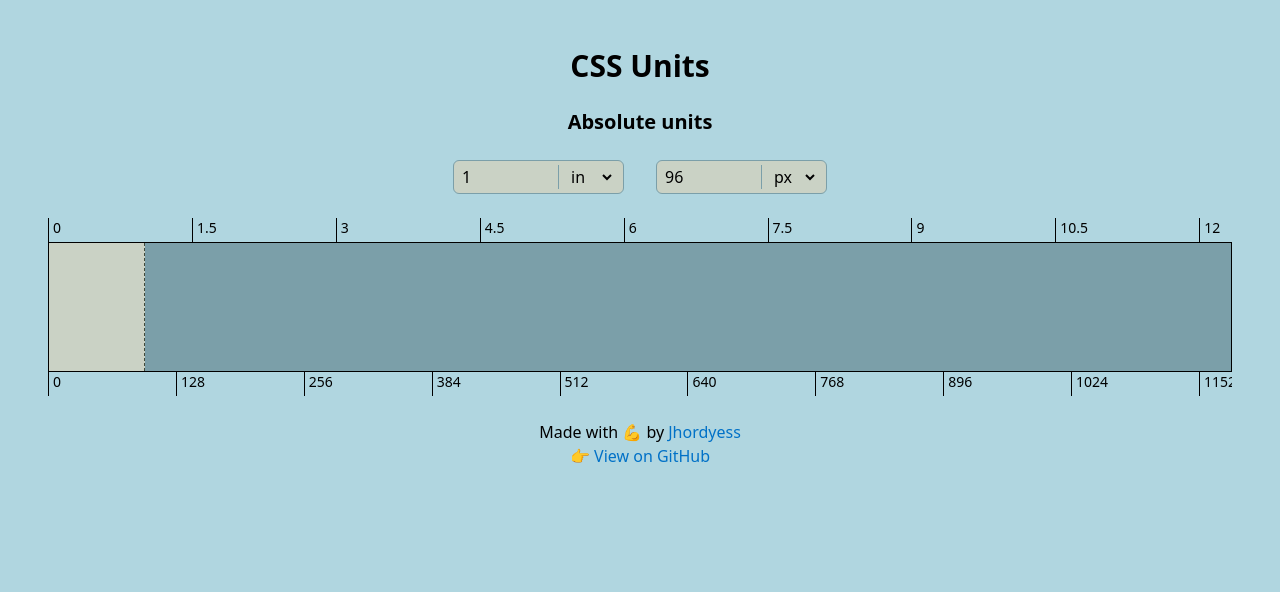
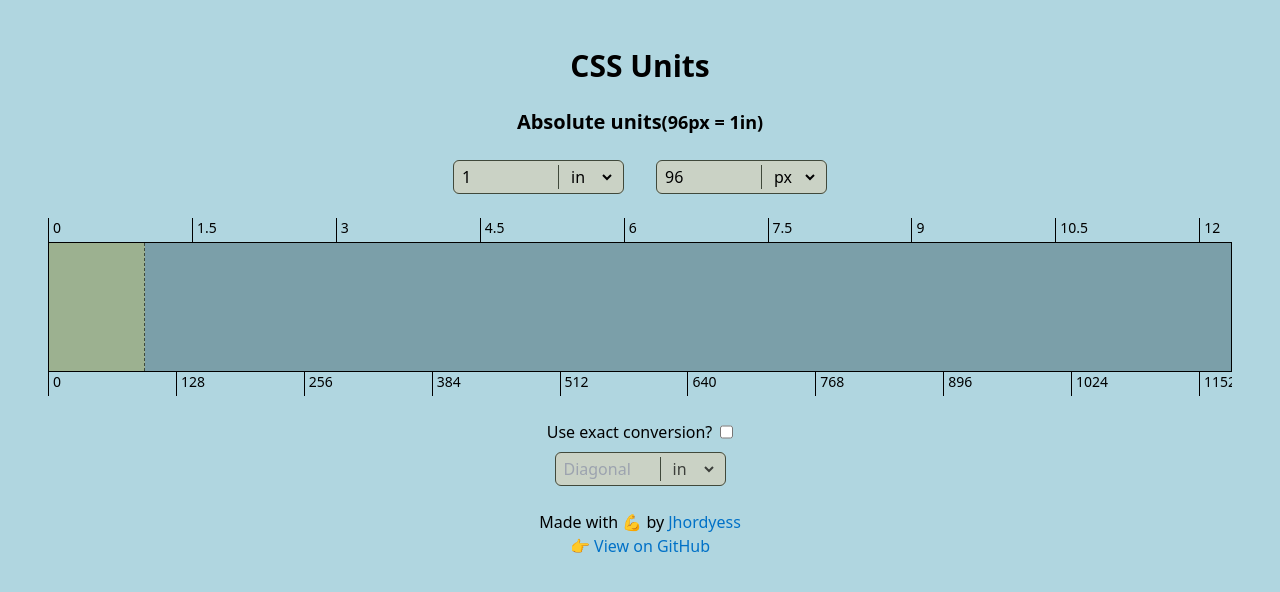
Before and after one commit to jhordyess/css-units, a React (Vite) app: page / in a window 1280 px wide. Shown: the top 592 px of the page. Built offline with nearby package versions, Linux system fonts and the light colour scheme.

Commit message:
Added exact conversion feature🧙

```diff
--- a/src/Components/InputBox.tsx
+++ b/src/Components/InputBox.tsx
@@ -16,9 +16,9 @@ export default function InputBox({
   className?: string
 }) {
   return (
-    <div
+    <fieldset
       className={
-        'flex items-center rounded-md border border-classy-accent bg-classy-base px-2 text-sm sm:text-base' +
+        'flex items-center rounded-md border border-classy-primary bg-classy-base px-2 text-sm sm:text-base' +
         className
       }
     >
@@ -34,7 +34,7 @@ export default function InputBox({
           e.target.select()
         }}
       />
-      <div className="h-6 border-l border-classy-accent "></div>
+      <div className="h-6 border-l border-classy-primary " />
       <select value={unit} onChange={handleUnit} className="h-6 w-14 bg-transparent pl-2">
         {LengthUnitArr.map(({ name, value, label }) => (
           <option value={value} title={name} key={value}>
@@ -42,6 +42,6 @@ export default function InputBox({
           </option>
         ))}
       </select>
-    </div>
+    </fieldset>
   )
 }
--- a/src/Home.tsx
+++ b/src/Home.tsx
@@ -4,12 +4,17 @@ import RangeInput from './Components/Rule'
 import InputBox from './Components/InputBox'
 
 export default function Home() {
-  const { leftField, rightField, maxWidth, boxDiv } = useConverterHook()
+  const { leftField, rightField, maxWidth, boxDiv, customPPI } = useConverterHook()
 
   return (
     <main className="min-h-screen w-full bg-classy-background p-6 sm:p-12">
       <h1 className="pb-6 text-center text-3xl font-bold">CSS Units</h1>
-      <h2 className="pb-6 text-center text-xl font-bold">Absolute units</h2>
+      <h2 className="pb-6 text-center text-xl font-bold">
+        Absolute units
+        <span className={`text-lg ${customPPI.ppi !== '96' ? 'animate-pulse' : ''}`}>
+          ({customPPI.ppi}px = 1in)
+        </span>
+      </h2>
       <section className="mx-auto mb-6 flex max-w-lg flex-wrap justify-center gap-8">
         <InputBox
           handleUnit={leftField.handleUnitChange}
@@ -36,10 +41,10 @@ export default function Home() {
         />
         <div className="border border-black bg-classy-accent">
           <div
-            className={`h-32 w-24 border-r border-dashed border-classy-primary bg-classy-base ${
+            className={`h-32 w-24 border-r border-dashed border-classy-primary bg-classy-secondary ${
               boxDiv.isMax ? 'animate-pulse' : ''
             }`}
-            style={{ width: `${leftField.value}${fixUnit(leftField.unit)}` || 0 }}
+            style={{ width: boxDiv.width || 0 }}
           />
         </div>
         <RangeInput
@@ -49,6 +54,43 @@ export default function Home() {
           step={rangeValues[rightField.unit].rangeMinStep}
           factor={rangeValues[rightField.unit].factor}
         />
+      </section>
+      <section className="mx-auto mt-6 flex max-w-lg flex-col items-center gap-2">
+        <fieldset className="flex gap-2">
+          <label htmlFor="customPPICheckbox">Use exact conversion?</label>
+          <input
+            id="customPPICheckbox"
+            type="checkbox"
+            checked={customPPI.isEnable}
+            onChange={customPPI.handleEnableChange}
+          />
+        </fieldset>
+        <fieldset className="flex items-center rounded-md border border-classy-primary bg-classy-base px-2 text-sm sm:text-base">
+          <input
+            type="number"
+            step="0.01"
+            className="w-20 bg-transparent py-1 pr-2 outline-none sm:w-24"
+            disabled={!customPPI.isEnable}
+            value={customPPI.screenDiagonal}
+            onChange={customPPI.handleDiagonalChange}
+            placeholder="Diagonal"
+            required
+            onFocus={e => {
+              e.target.select()
+            }}
+          />
+          <div className="h-6 border-l border-classy-primary " />
+          <select
+            className="h-6 w-14 bg-transparent pl-2"
+            disabled={!customPPI.isEnable}
+            value={customPPI.screenDiagonalUnit}
+            onChange={customPPI.handleDiagonalUnitChange}
+            required
+          >
+            <option value="in">in</option>
+            <option value="cm">cm</option>
+          </select>
+        </fieldset>
       </section>
       <footer className="w-full pt-6 text-center">
         Made with 💪 by&nbsp;
--- a/src/hooks.ts
+++ b/src/hooks.ts
@@ -1,5 +1,5 @@
-import { useState } from 'react'
-import { convert } from './math'
+import { ChangeEvent, FormEvent, useState } from 'react'
+import { convert, defaultPPI, updatePPI } from './math'
 import { LengthUnit, Field } from './utils'
 
 type ConverterState = {
@@ -42,6 +42,76 @@ export const useConverterHook = (
     typeof window !== 'undefined' ? window.innerWidth : 0
   )
 
+  const [customPPI, setCustomPPI] = useState<{
+    isEnable: boolean
+    ppi: string
+    screenDiagonal: string
+    screenDiagonalUnit: LengthUnit.Inch | LengthUnit.Centimeter
+  }>({
+    isEnable: false,
+    ppi: '96',
+    screenDiagonal: '',
+    screenDiagonalUnit: LengthUnit.Inch
+  })
+
+  const handleCustomPPI = (e: ChangeEvent<HTMLInputElement>) => {
+    const screenDiagonal = e.target.value
+    let ppi = customPPI.ppi
+    if (screenDiagonal && typeof window !== 'undefined') {
+      ppi = updatePPI(
+        window.screen.width,
+        window.screen.height,
+        screenDiagonal,
+        customPPI.screenDiagonalUnit
+      )
+      handleValueChange(fields.leftField.value, Field.Left)
+    }
+    setCustomPPI({
+      ...customPPI,
+      ppi,
+      screenDiagonal
+    })
+  }
+
+  const handleCustomPPIUnit = (e: ChangeEvent<HTMLSelectElement>) => {
+    const screenDiagonalUnit = e.target.value as LengthUnit.Inch | LengthUnit.Centimeter
+    let ppi = customPPI.ppi
+    if (typeof window !== 'undefined') {
+      ppi = updatePPI(
+        window.screen.width,
+        window.screen.height,
+        customPPI.screenDiagonal,
+        screenDiagonalUnit
+      )
+      handleValueChange(fields.leftField.value, Field.Left)
+    }
+    setCustomPPI({
+      ...customPPI,
+      ppi,
+      screenDiagonalUnit
+    })
+  }
+
+  const handleCustomPPIEnable = (e: ChangeEvent<HTMLInputElement>) => {
+    const { checked: isEnable } = e.target
+    let updateCustomPPI: any = {}
+    if (!isEnable) {
+      if (customPPI.screenDiagonalUnit !== LengthUnit.Inch)
+        updateCustomPPI['screenDiagonalUnit'] = LengthUnit.Inch
+      if (customPPI.screenDiagonal !== '') updateCustomPPI['screenDiagonal'] = ''
+      if (customPPI.ppi !== '96') {
+        defaultPPI()
+        handleValueChange(fields.leftField.value, Field.Left)
+        updateCustomPPI['ppi'] = '96'
+      }
+    }
+    setCustomPPI({
+      ...customPPI,
+      ...updateCustomPPI,
+      isEnable
+    })
+  }
+
   if (typeof window !== 'undefined') {
     window.addEventListener('resize', () => {
       setViewportWidth(window.innerWidth)
@@ -60,8 +130,8 @@ export const useConverterHook = (
       : viewportWidth - boxPadding.maxPadding * 2
 
   // Handles value changes in the input fields
-  const handleValueChange = (e: React.ChangeEvent<HTMLInputElement>, field: Field) => {
-    const { value: inputValue } = e.target
+  const handleValueChange = (e: ChangeEvent<HTMLInputElement> | string, field: Field) => {
+    const inputValue = typeof e === 'string' ? e : e.target.value
 
     const isLeft = field === Field.Left // True is left, False is right
 
@@ -97,7 +167,7 @@ export const useConverterHook = (
   }
 
   // Handles unit changes in the dropdown select
-  const handleUnitChange = (e: React.ChangeEvent<HTMLSelectElement>, field: Field) => {
+  const handleUnitChange = (e: ChangeEvent<HTMLSelectElement>, field: Field) => {
     const selectedUnit = e.target.value as LengthUnit
 
     const { leftField, rightField } = fields
@@ -133,25 +203,31 @@ export const useConverterHook = (
   return {
     leftField: {
       value: fields.leftField.value,
-      handleValueChange: (e: React.ChangeEvent<HTMLInputElement>) => {
+      handleValueChange: (e: ChangeEvent<HTMLInputElement>) => {
         handleValueChange(e, Field.Left)
       },
       unit: fields.leftField.unit,
-      handleUnitChange: (e: React.ChangeEvent<HTMLSelectElement>) => {
+      handleUnitChange: (e: ChangeEvent<HTMLSelectElement>) => {
         handleUnitChange(e, Field.Left)
       }
     },
     rightField: {
       value: fields.rightField.value,
-      handleValueChange: (e: React.ChangeEvent<HTMLInputElement>) => {
+      handleValueChange: (e: ChangeEvent<HTMLInputElement>) => {
         handleValueChange(e, Field.Right)
       },
       unit: fields.rightField.unit,
-      handleUnitChange: (e: React.ChangeEvent<HTMLSelectElement>) => {
+      handleUnitChange: (e: ChangeEvent<HTMLSelectElement>) => {
         handleUnitChange(e, Field.Right)
       }
     },
     boxDiv: fields.boxDiv,
-    maxWidth
+    maxWidth,
+    customPPI: {
+      ...customPPI,
+      handleDiagonalChange: handleCustomPPI,
+      handleDiagonalUnitChange: handleCustomPPIUnit,
+      handleEnableChange: handleCustomPPIEnable
+    }
   }
 }
--- a/src/math.ts
+++ b/src/math.ts
@@ -1,22 +1,52 @@
-import { create, all } from 'mathjs'
+import { create, all, Fraction } from 'mathjs'
 import { LengthUnit } from './utils'
 
 //TODO improve bundle
 const math = create(all)
-math.createUnit('q', math.unit(math.fraction(1, 40), 'cm'))
-math.createUnit('pc', math.unit(math.fraction(1, 6), 'in'))
-math.createUnit('point', math.unit(math.fraction(1, 72), 'in'))
-math.createUnit('px', math.unit(math.fraction(1, 96), 'in'))
+math.createUnit({
+  q: math.unit(math.fraction(1, 40), 'cm'),
+  px: math.unit(math.fraction(1, 96), 'in'),
+  pc: math.unit(math.fraction(1, 6), 'in'),
+  point: math.unit(math.fraction(1, 72), 'in')
+})
 math.config({
   number: 'Fraction'
 })
 
-export const convert = (value: string, unit: LengthUnit, newUnit: LengthUnit) => {
+export const convert = (value: string, unit: LengthUnit, newUnit: LengthUnit): string => {
   return Number(value) > 0
-    ? String(
-        math.number(
-          math.round(math.evaluate(`${value} ${unit} to ${newUnit}`).toNumeric(newUnit), 2)
-        )
-      )
+    ? math
+        .number(math.round(math.evaluate(`${value} ${unit} to ${newUnit}`).toNumeric(newUnit), 2))
+        .toString()
     : '0'
 }
+
+export const defaultPPI = () => {
+  math.createUnit('px', math.unit(math.fraction(1, 96), 'in'), { override: true })
+}
+
+export const updatePPI = (
+  width: number,
+  height: number,
+  diagonal: string,
+  diagonalUnit: LengthUnit.Inch | LengthUnit.Centimeter
+): string => {
+  let ppiStr: string = '96'
+  try {
+    if (!diagonal || !height || !width) throw new Error('Missing values')
+    const fixDiagonal =
+      diagonalUnit === LengthUnit.Inch
+        ? diagonal
+        : math.number(math.evaluate(`${diagonal} ${diagonalUnit} to in`).toNumeric('in'))
+    const relation: Fraction = math.evaluate(`( ${width}^2 + ${height}^2 ) / ${fixDiagonal}^2`)
+    const ppi = math.sqrt(math.number(relation)) || 96
+    math.createUnit('px', math.unit(math.evaluate(`1 / ${ppi}`), 'in'), {
+      override: true
+    })
+    ppiStr = math.round(ppi, 2).toString()
+  } catch (error) {
+    console.warn("Can't calculate PPI")
+  } finally {
+    return ppiStr
+  }
+}
```
